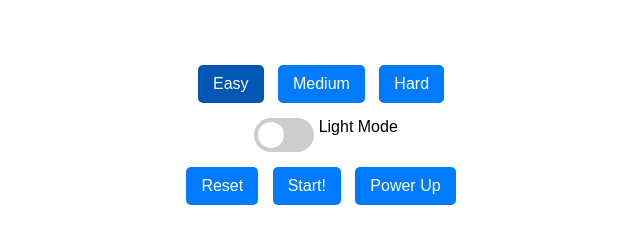
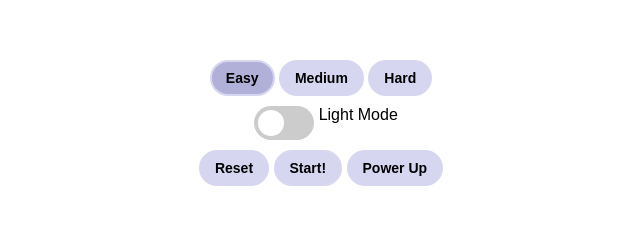
Before and after one commit to Verokeli/COMP_2537_Assignment3, a plain HTML site: page index.html in a window 1280 px wide. Both pictures are taken after a click on the button "Easy". Shown: the whole page, without its empty margins (319-959 px from the left). Drawn offline with nearby package versions, Linux system fonts and the light colour scheme.

Commit message:
Added readme file and adjusted button color

```diff
--- a/style.css
+++ b/style.css
@@ -19,22 +19,23 @@ body {
 }
 
 .btn {
-  background-color: #007bff;
-  border: none;
-  color: white;
-  padding: 10px 15px;
-  margin: 5px;
-  font-size: 1rem;
-  border-radius: 5px;
+  border: 2px solid #D7D6F0;
+  background-color: #D7D6F0;
+  border-radius: 25px;
+  padding: 8px 14px;
   cursor: pointer;
+  font-size: 14px;
+  font-weight: bold;
+  transition: background 0.3s ease;
 }
 
 .btn:hover {
-  background-color: #0056b3;
+  transform: translateY(-1px);
+  box-shadow: 0px 6px 15px var(--btn-shadow);
 }
 
 .selected {
-  background-color: #0056b3;
+  background-color: #B1B0D8;
 }
 
 #status {
@@ -83,8 +84,6 @@ input:checked + .slider:before {
   transform: translateX(26px);
 }
 
-
-/* 6 cards per row */
 #game_grid {
   display: grid;
   grid-template-columns: repeat(6, 1fr);
@@ -116,7 +115,6 @@ input:checked + .slider:before {
   transform: rotateY(180deg);
 }
 
-/* Change theme */
 .dark-theme {
   background-color: #121212;
   color: #f0f0f0;
@@ -159,6 +157,6 @@ input:checked + .slider:before {
 
 @media (max-width: 768px) {
   #game_grid {
-    grid-template-columns: repeat(3, 1fr); /* stack 3 per row on phones */
+    grid-template-columns: repeat(3, 1fr);
   }
 }
```
Also changed, not shown: 1 other file.
